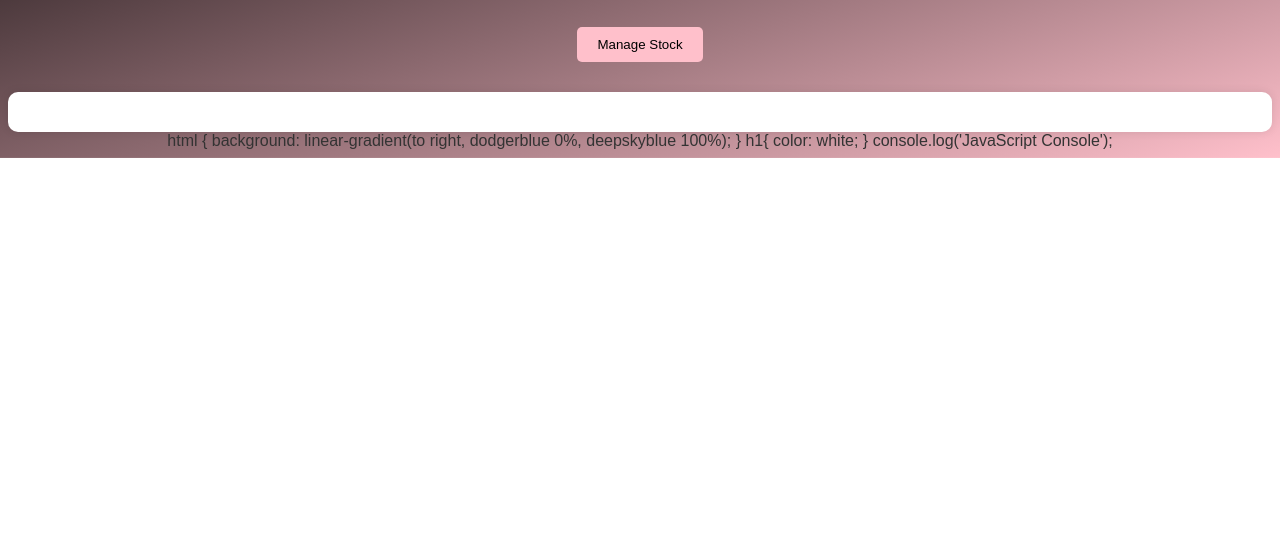
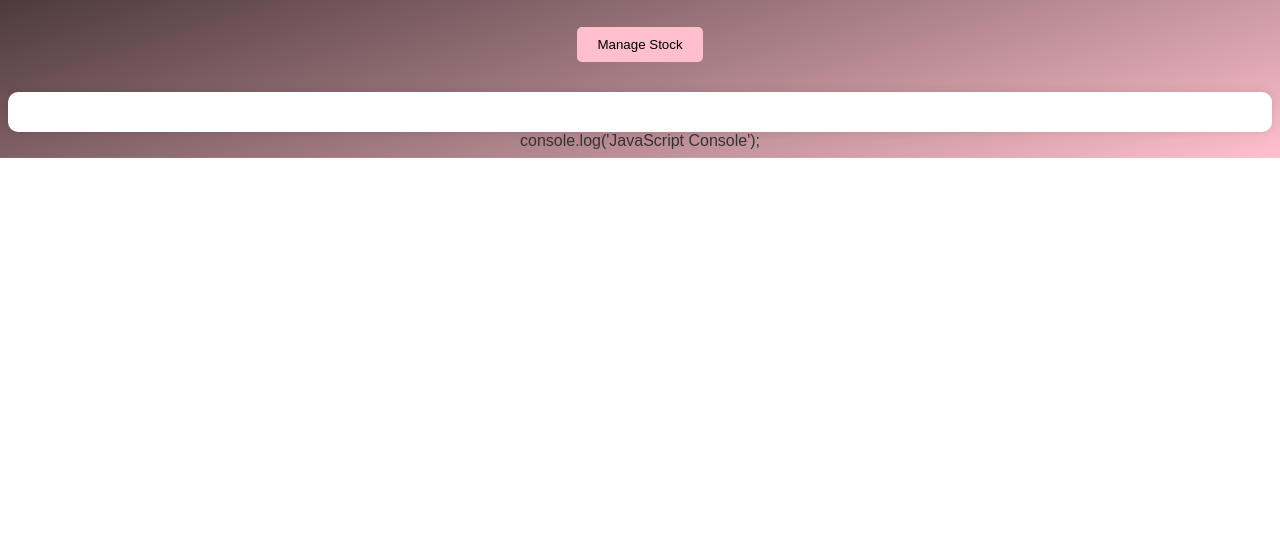
Before and after one commit to J3nny15/sari-sari, a plain HTML site: page index.html in a window 1280 px wide. Shown: the part 241-800 px from the top of the page. Drawn offline with Linux system fonts and the light colour scheme.

Commit message:
Add files via upload

```diff
--- a/index.html
+++ b/index.html
@@ -69,6 +69,8 @@
       color: #333;
       font-family: Arial, sans-serif;
     }
+
+
   </style>
 </head>
 <body>
@@ -237,6 +239,7 @@
       document.getElementById(category).style.display = 'block';
     }
 
+
     function showAllCategories() {
       var categories = document.getElementsByClassName('product-category');
       for (var i = 0; i < categories.length; i++) {
@@ -317,10 +320,4 @@
 </body>
 </html>
 
-<ALOASK-SEPARATE-EDITORS>html {
-   background: linear-gradient(to right, dodgerblue 0%, deepskyblue 100%);
-}
-h1{
-   color: white;
-}
-<ALOASK-SEPARATE-EDITORS>console.log('JavaScript Console');
+<ALOASK-SEPARATE-EDITORS><ALOASK-SEPARATE-EDITORS>console.log('JavaScript Console');
```
